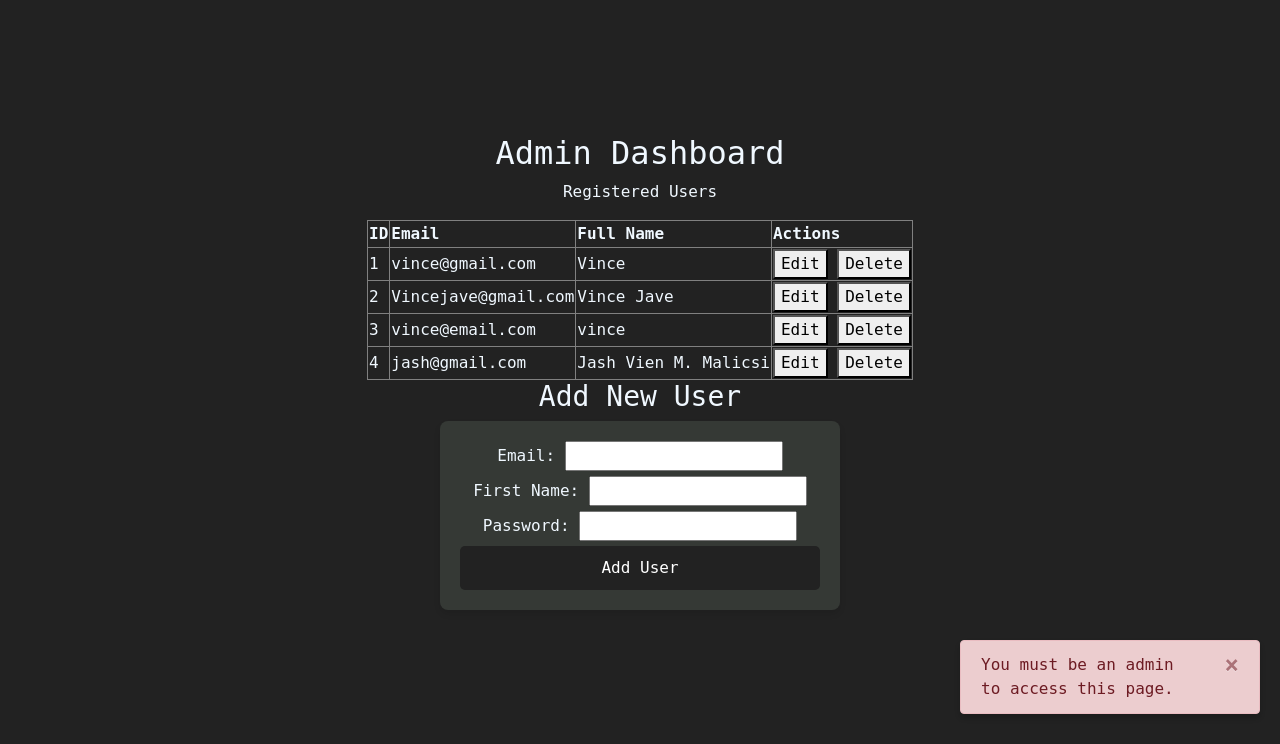
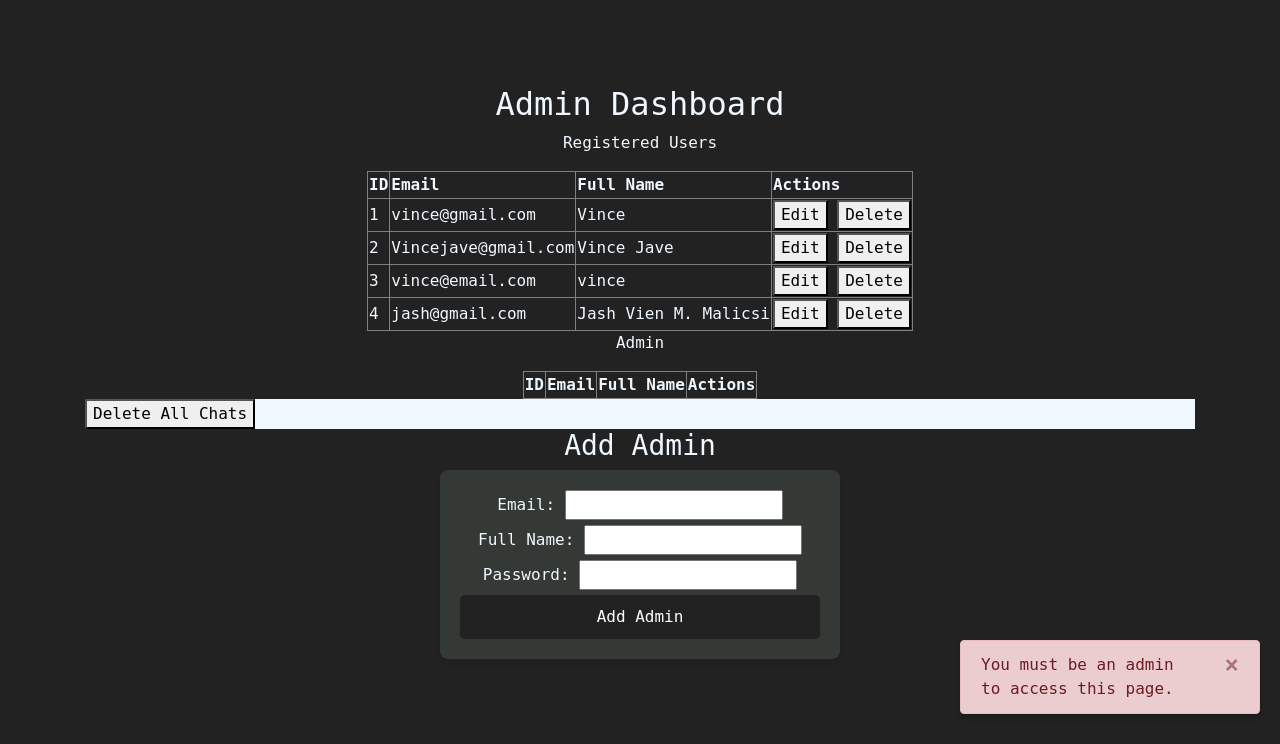
Before and after one commit to NetVinceGithub/Chatty-Notes, a Flask app: page /admin-dashboard in a window 1280 px wide. Shown: the part 56-800 px from the top of the page. Run offline with Flask 3, Linux system fonts and the light colour scheme; a user stored in the database is signed in; lists and menus that the app fills with data are empty; some libraries are stand-ins or nearby versions.

Commit message:
ni try ko mag add ng feature para mag add ng admin kaso ayaw. tuloy ko later hehe

```diff
--- a/website/models.py
+++ b/website/models.py
@@ -21,6 +21,7 @@
     id = db.Column(db.Integer, primary_key=True)
     email = db.Column(db.String(150), unique=True, nullable=False)
     password = db.Column(db.String(150), nullable=False)
+    full_name = db.Column(db.String(150))
 
 class Chat(db.Model):
     id = db.Column(db.Integer, primary_key=True)
--- a/website/static/admin-dashboard.css
+++ b/website/static/admin-dashboard.css
@@ -9,3 +9,7 @@
 .table-contents {
   color:aliceblue;
 }
+
+.delete-all-chat{
+  background-color: aliceblue;
+}
--- a/website/templates/admin-dashboard.html
+++ b/website/templates/admin-dashboard.html
@@ -1,8 +1,5 @@
 {% extends "base.html" %}
 {% block title %}Home{% endblock %}
-
-
-
 
 {% block content %}
 <h2 align="center" class="admin-title">Admin Dashboard</h2>
@@ -32,17 +29,51 @@
   </table>
 </div>
 
-<!-- Form to Add New User -->
-<div align="center" class="add-user-form admin-title">
-  <h3>Add New User</h3>
-  <form method="POST" action="/add-user">
-    <label for="email">Email:</label>
-    <input type="email" name="email" required>
-    <label for="first_name">First Name:</label>
-    <input type="text" name="first_name" required>
-    <label for="password">Password:</label>
-    <input type="password" name="password" required>
-    <button type="submit">Add User</button>
-  </form>
+<div align="center" class="admin-table-contents">
+    <p class="admin-table-title">Admin</p>
+    <table border="1" class="table-contents">
+      <tr class="table-contents">
+        <th>ID</th>
+        <th>Email</th>
+        <th>Full Name</th>
+        <th>Actions</th>
+      </tr>
+      {% for admin in admins %}
+      <tr>
+        <td>{{ admin.id }}</td>
+        <td>{{ admin.email }}</td>
+
+        <td>
+          <button onclick="editUser({{ admin.id }}, '{{ admin.email }}', '{{ admin.first_name }}')">Edit</button>
+          <button onclick="deleteUser({{ admin.id }})">Delete</button>
+        </td>
+      </tr>
+      {% endfor %}
+    </table>
+  </div>
+
+
+<div class="delete-all-chat">
+    <button onclick="deleteAllChats()">Delete All Chats</button>
 </div>
+
+
+<div align="center" class="add-admin-form admin-title">
+    <h3>Add Admin</h3>
+    <form method="POST" action="/add-admin">
+      <label for="email" >Email:</label>
+      <input type="email" id="email" name="email" required>
+
+      <label for="full_name" >Full Name:</label>
+      <input type="text" id="full_name"name="first_name" required>
+
+      <label for="password">Password:</label>
+      <input type="password" id="password" name="password" required>
+      <button type="submit">Add Admin</button>
+    </form>
+</div>
+
+
+
+
 {% endblock %}
--- a/website/templates/base.html
+++ b/website/templates/base.html
@@ -124,6 +124,23 @@
         });
       }
 
+      function deleteAllChats() {
+      if (confirm('Are you sure you want to delete all chats?')) {
+    fetch('/delete-all-chat', {
+      method: 'POST',
+      headers: { 'Content-Type': 'application/json' }
+    })
+    .then((response) => {
+      if (response.ok) {
+        alert('All chats deleted successfully.');
+        window.location.reload();
+      } else {
+        alert('Error deleting all chats.');
+      }
+    });
+  }
+}
+
       function deleteUser(userId) {
       if (confirm('Are you sure you want to delete this user and their chats?')) {
         fetch('/delete-user', {
--- a/website/views.py
+++ b/website/views.py
@@ -52,10 +52,35 @@
         flash('You must be an admin to access this page.', category='error')
         #return redirect(url_for('auth.admin_login'))
         users = User.query.all()  # Query all users to display in the admin dashboard
+
+        admins=Admin.query.all()
         return render_template("admin-dashboard.html", user=current_user, users=users)
     users = User.query.all()  # Query all users to display in the admin dashboard
-    return render_template("admin-dashboard.html", user=current_user, users=users)
+    admins=Admin.query.all()
+    return render_template("admin-dashboard.html", user=current_user, users=users, admins=admins)
 
+
+@views.route('/add-admin', methods=['POST'])
+@login_required
+def add_admin():
+    if isinstance(current_user, Admin):
+        flash('Access Denied: Only admins can add users.', category='error')
+        return redirect(url_for('views.admin_dashboard'))
+
+    email = request.form.get('email')
+    full_name = request.form.get('full_name')
+    password = request.form.get('password')
+
+    # Check for duplicate emails
+    if Admin.query.filter_by(email=email).first():
+        flash('Email already exists.', category='error')
+        return redirect(url_for('views.admin_dashboard'))
+
+    new_admin = Admin(email=email, full_name=full_name, password=password)
+    db.session.add(new_admin)
+    db.session.commit()
+    flash('User added successfully!', category='success')
+    return redirect(url_for('views.admin_dashboard'))
 
 @views.route('/add-user', methods=['POST'])
 @login_required
@@ -78,8 +103,6 @@
     db.session.commit()
     flash('User added successfully!', category='success')
     return redirect(url_for('views.admin_dashboard'))
-
-
 
 @views.route('/delete-user', methods=['POST'])
 @login_required
@@ -154,3 +177,21 @@
             db.session.commit()
 
     return jsonify({})
+
+@views.route('/delete-all-chat', methods=['POST'])
+@login_required
+def delete_all_chats():
+    if isinstance(current_user, Admin):  # Ensure only admins can perform this action
+        flash('Access Denied: Only admins can delete all chats.', category='error')
+        return jsonify({'success': False}), 403
+
+    try:
+        # Delete all chats
+        db.session.query(Chat).delete()
+        db.session.commit()
+        flash('All chats deleted successfully!', category='success')
+        return jsonify({'success': True})
+    except Exception as e:
+        db.session.rollback()
+        flash('An error occurred while deleting chats.', category='error')
+        return jsonify({'success': False}), 500
```
Also changed, not shown: website/auth.py (+29 -2 lines), instance/database.db, 1 other file.
